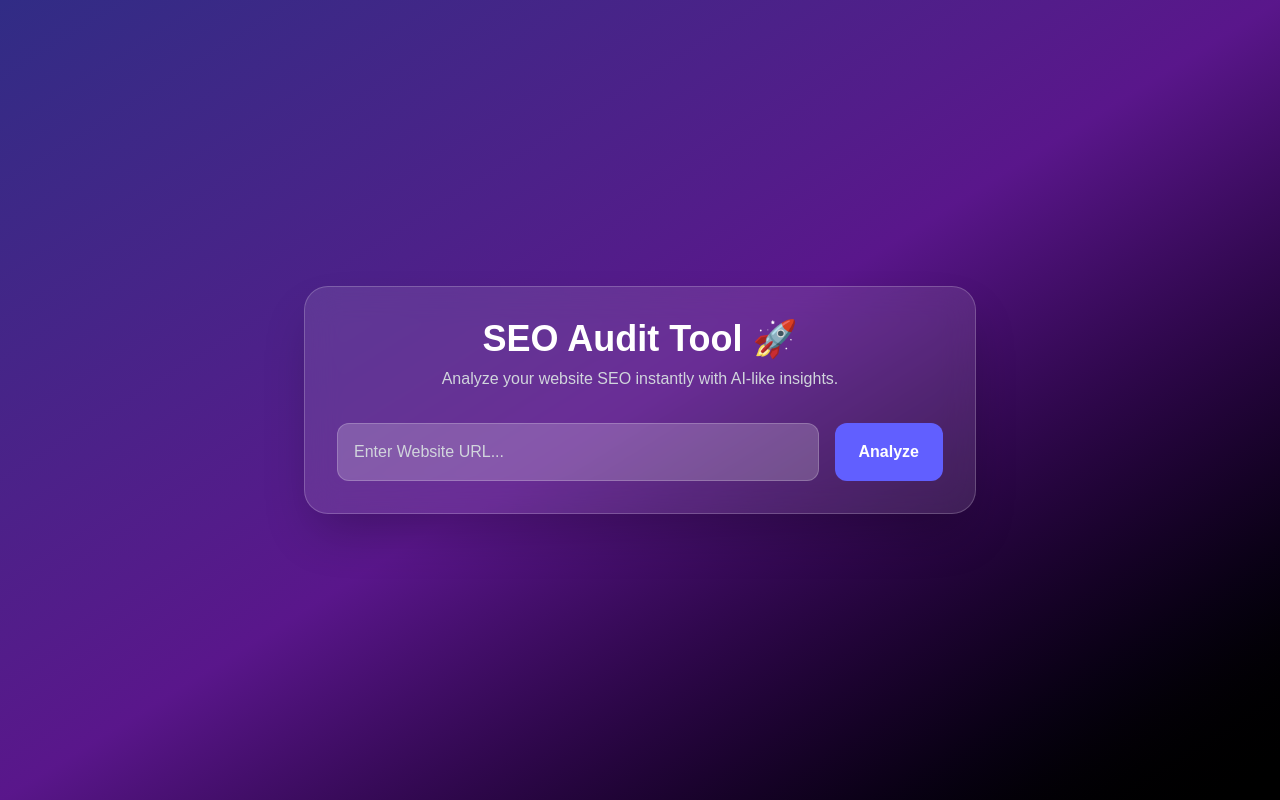
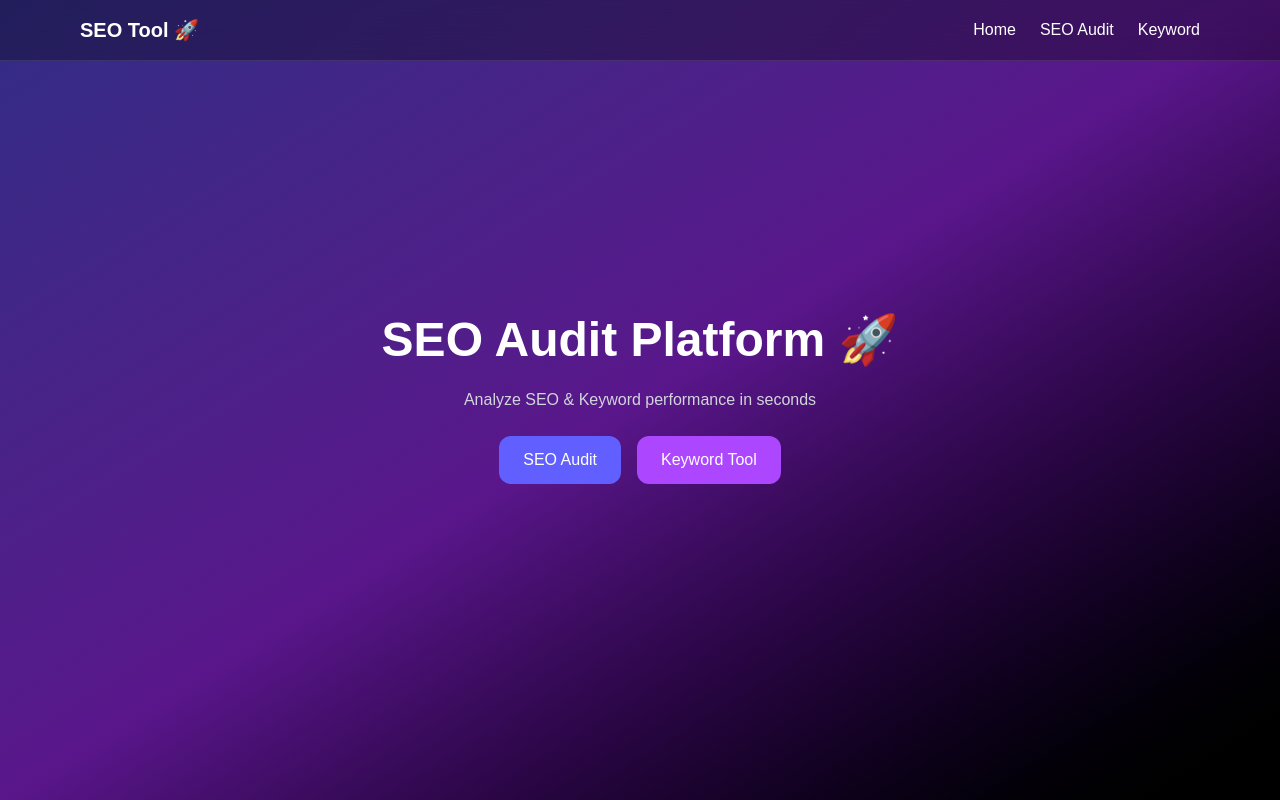
Before and after one commit to prajaktivity/seo-audit-ui, a Next.js app: page / in a window 1280 px wide. Built offline with nearby package versions, Linux system fonts and the light colour scheme.

Commit message:
keywords page created

```diff
--- /dev/null
+++ b/app/component/navbar.tsx
@@ -0,0 +1,21 @@
+"use client";
+
+import Link from "next/link";
+
+export default function Navbar() {
+  return (
+    <nav className="fixed top-0 w-full bg-black/30 backdrop-blur-lg border-b border-white/10 z-50">
+      <div className="max-w-6xl mx-auto flex justify-between items-center p-4 text-white">
+
+        <h1 className="font-bold text-xl">SEO Tool 🚀</h1>
+
+        <div className="flex gap-6">
+          <Link href="/">Home</Link>
+          <Link href="/seo-audit">SEO Audit</Link>
+          <Link href="/keyword-density">Keyword</Link>
+        </div>
+
+      </div>
+    </nav>
+  );
+}
--- /dev/null
+++ b/app/keywords/page.tsx
@@ -0,0 +1,54 @@
+"use client";
+
+import { useState } from "react";
+import Navbar from "../component/navbar";
+
+export default function KeywordPage() {
+  const [url, setUrl] = useState("");
+  const [keyword, setKeyword] = useState("");
+  const [result, setResult] = useState<any>(null);
+
+  const analyze = async () => {
+    const res = await fetch(
+      `http://127.0.0.1:8000/keyword-density?url=${url}&keyword=${keyword}`
+    );
+    const data = await res.json();
+    setResult(data.data);
+  };
+
+  return (
+    <main className="min-h-screen bg-gradient-to-br from-indigo-900 via-purple-900 to-black text-white pt-24">
+
+      <Navbar />
+
+      <div className="max-w-3xl mx-auto p-6">
+        <input
+          className="w-full p-4 rounded-xl bg-white/20 mb-4"
+          placeholder="Enter URL"
+          onChange={(e) => setUrl(e.target.value)}
+        />
+
+        <input
+          className="w-full p-4 rounded-xl bg-white/20"
+          placeholder="Enter Keyword"
+          onChange={(e) => setKeyword(e.target.value)}
+        />
+
+        <button
+          onClick={analyze}
+          className="mt-4 bg-purple-500 px-6 py-3 rounded-xl"
+        >
+          Analyze Keyword
+        </button>
+
+        {result && (
+          <div className="mt-6">
+            <p>Total Words: {result.total_words}</p>
+            <p>Keyword Count: {result.keyword_count}</p>
+            <p>Density: {result.keyword_density}</p>
+          </div>
+        )}
+      </div>
+    </main>
+  );
+}
--- a/app/page.tsx
+++ b/app/page.tsx
@@ -1,99 +1,29 @@
-"use client";
-
-import { useState } from "react";
+import Navbar from "./component/navbar";
 
 export default function Home() {
-  const [url, setUrl] = useState("");
-  interface SEOResult {
-    seo_score: number;
-    title_status: string;
-    meta_description: string;
-    h1_tags: string[];
-    images_without_alt: number;
-  }
+  return (
+    <main className="min-h-screen bg-gradient-to-br from-indigo-900 via-purple-900 to-black text-white">
 
-  const [result, setResult] = useState<SEOResult | null>(null);
-  const [loading, setLoading] = useState(false);
+      <Navbar />
 
-  const analyzeSEO = async () => {
-    try {
-      setLoading(true);
-
-      const response = await fetch(
-        `http://127.0.0.1:8002/seo-audit?url=${url}`
-      );
-
-      const data = await response.json();
-
-      setResult(data.data);
-    } catch (err) {
-      console.log(err);
-    } finally {
-      setLoading(false);
-    }
-  };
-
-  return (
-    <main className="min-h-screen bg-gradient-to-br from-indigo-900 via-purple-900 to-black flex items-center justify-center px-4">
-      <div className="backdrop-blur-lg bg-white/10 border border-white/20 shadow-2xl rounded-3xl p-8 w-full max-w-2xl text-white">
-
-        <h1 className="text-4xl font-bold text-center mb-2">
-          SEO Audit Tool 🚀
+      <div className="flex flex-col items-center justify-center h-screen text-center">
+        <h1 className="text-5xl font-bold mb-6">
+          SEO Audit Platform 🚀
         </h1>
 
-        <p className="text-center text-gray-300 mb-8">
-          Analyze your website SEO instantly with AI-like insights.
+        <p className="text-gray-300 mb-6">
+          Analyze SEO & Keyword performance in seconds
         </p>
 
-        <div className="flex flex-col md:flex-row gap-4">
-          <input
-            type="text"
-            placeholder="Enter Website URL..."
-            value={url}
-            onChange={(e) => setUrl(e.target.value)}
-            className="flex-1 p-4 rounded-xl bg-white/20 border border-white/20 outline-none placeholder:text-gray-300"
-          />
+        <div className="flex gap-4">
+          <a href="/seo-audit" className="bg-indigo-500 px-6 py-3 rounded-xl">
+            SEO Audit
+          </a>
 
-          <button
-            onClick={analyzeSEO}
-            className="bg-indigo-500 hover:bg-indigo-600 px-6 py-4 rounded-xl font-semibold transition-all duration-300 hover:scale-105"
-          >
-            {loading ? "Analyzing..." : "Analyze"}
-          </button>
+          <a href="/keyword-density" className="bg-purple-500 px-6 py-3 rounded-xl">
+            Keyword Tool
+          </a>
         </div>
-
-        {result && (
-          <div className="mt-10 space-y-4">
-
-            <div className="grid grid-cols-2 gap-4">
-              <div className="bg-white/10 p-4 rounded-xl">
-                <p className="text-gray-300">SEO Score</p>
-                <h2 className="text-2xl font-bold">{result.seo_score}</h2>
-              </div>
-
-              <div className="bg-white/10 p-4 rounded-xl">
-                <p className="text-gray-300">Title Status</p>
-                <h2 className="text-2xl font-bold">{result.title_status}</h2>
-              </div>
-            </div>
-
-            <div className="bg-white/10 p-4 rounded-xl">
-              <p className="text-gray-300">Meta Description</p>
-              <h2>{result.meta_description}</h2>
-            </div>
-
-            <div className="bg-white/10 p-4 rounded-xl">
-              <p className="text-gray-300">H1 Tags</p>
-              <h2>{result.h1_tags.join(", ") || "None Found"}</h2>
-            </div>
-
-            <div className="bg-white/10 p-4 rounded-xl">
-              <p className="text-gray-300">Images Missing Alt</p>
-              <h2>{result.images_without_alt}</h2>
-            </div>
-
-          </div>
-        )}
       </div>
     </main>
   );
--- /dev/null
+++ b/app/seo-audit/page.tsx
@@ -0,0 +1,136 @@
+"use client";
+
+import { useState } from "react";
+import Navbar from "../component/navbar";
+
+interface SEOResult {
+  seo_score: number;
+  title_status: string;
+  meta_description: string;
+  h1_tags: string[];
+  images_without_alt: number;
+}
+
+export default function SEOPage() {
+  const [url, setUrl] = useState("");
+  const [result, setResult] = useState<SEOResult | null>(null);
+  const [loading, setLoading] = useState(false);
+
+  const analyzeSEO = async () => {
+    try {
+      setLoading(true);
+
+      const response = await fetch(
+        `http://127.0.0.1:8000/seo-audit?url=${url}`
+      );
+
+      const data = await response.json();
+      setResult(data.data);
+
+    } catch (err) {
+      console.log(err);
+    } finally {
+      setLoading(false);
+    }
+  };
+
+  const getScoreColor = (score: number) => {
+    if (score >= 80) return "text-green-400";
+    if (score >= 50) return "text-yellow-400";
+    return "text-red-400";
+  };
+
+  return (
+    <main className="min-h-screen bg-gradient-to-br from-indigo-900 via-purple-900 to-black text-white pt-24 px-4">
+
+      {/* ✅ Navbar */}
+      <Navbar />
+
+      <div className="max-w-3xl mx-auto backdrop-blur-lg bg-white/10 border border-white/20 shadow-2xl rounded-3xl p-8">
+
+        <h1 className="text-4xl font-bold text-center mb-2">
+          SEO Audit Tool 🚀
+        </h1>
+
+        <p className="text-center text-gray-300 mb-8">
+          Analyze your website SEO instantly with AI-like insights.
+        </p>
+
+        {/* INPUT */}
+        <div className="flex flex-col md:flex-row gap-4">
+          <input
+            type="text"
+            placeholder="Enter Website URL..."
+            value={url}
+            onChange={(e) => setUrl(e.target.value)}
+            className="flex-1 p-4 rounded-xl bg-white/20 border border-white/20 outline-none placeholder:text-gray-300"
+          />
+
+          <button
+            onClick={analyzeSEO}
+            className="bg-indigo-500 hover:bg-indigo-600 px-6 py-4 rounded-xl font-semibold transition-all duration-300 hover:scale-105"
+          >
+            {loading ? "Analyzing SEO..." : "Analyze"}
+          </button>
+        </div>
+
+        {/* EMPTY STATE */}
+        {!result && !loading && (
+          <p className="text-center text-gray-400 mt-6">
+            Enter a URL and click Analyze to see SEO insights 🚀
+          </p>
+        )}
+
+        {/* RESULT */}
+        {result && (
+          <div className="mt-10 space-y-4">
+
+            <div className="grid grid-cols-1 md:grid-cols-2 gap-4">
+
+              <div className="bg-white/10 p-4 rounded-xl">
+                <p className="text-gray-300">SEO Score</p>
+
+                <h2 className={`text-3xl font-bold ${getScoreColor(result.seo_score)}`}>
+                  {result.seo_score}
+                </h2>
+
+                <p className="text-sm text-gray-300">
+                  {result.seo_score >= 80
+                    ? "Good SEO"
+                    : result.seo_score >= 50
+                    ? "Average SEO"
+                    : "Poor SEO"}
+                </p>
+              </div>
+
+              <div className="bg-white/10 p-4 rounded-xl">
+                <p className="text-gray-300">Title Status</p>
+                <h2 className="text-2xl font-bold">
+                  {result.title_status}
+                </h2>
+              </div>
+
+            </div>
+
+            <div className="bg-white/10 p-4 rounded-xl">
+              <p className="text-gray-300">Meta Description</p>
+              <p>{result.meta_description}</p>
+            </div>
+
+            <div className="bg-white/10 p-4 rounded-xl">
+              <p className="text-gray-300">H1 Tags</p>
+              <p>{result.h1_tags.join(", ") || "None Found"}</p>
+            </div>
+
+            <div className="bg-white/10 p-4 rounded-xl">
+              <p className="text-gray-300">Images Missing Alt</p>
+              <p>{result.images_without_alt}</p>
+            </div>
+
+          </div>
+        )}
+
+      </div>
+    </main>
+  );
+}
```
